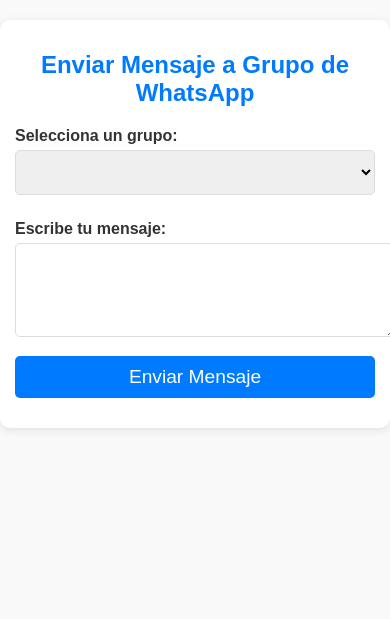
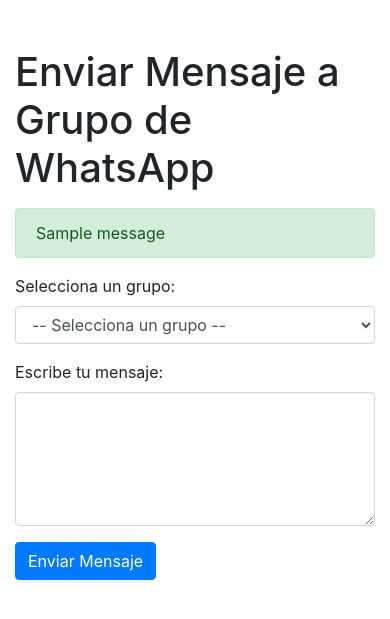
Before and after one commit to diegogarcia6/mention-all-whatsapp, a Flask app: page / in a window 390 px wide. Shown: the top 619 px of the page. Run offline with Flask 3, Linux system fonts and the light colour scheme; one stand-in notice (Sample message) is shown; a database or web service that is not in the repository returns one stand-in record (values such as "Sample title"); data that the repository does not hold is empty; some libraries are stand-ins or nearby versions.

Commit message:
responsive2

```diff
--- a/templates/index.html
+++ b/templates/index.html
@@ -2,26 +2,39 @@
 <html lang="es">
 <head>
     <meta charset="UTF-8">
-    <meta name="viewport" content="width=device-width, initial-scale=1.0">
-    <title>Enviar Mensaje a Grupo</title>
-    <link rel="stylesheet" href="styles.css">
+    <title>Enviar Mensaje a Grupo de WhatsApp</title>
+    <!-- Usamos Bootstrap CDN para estilos rápidos -->
+    <link rel="stylesheet" href="https://stackpath.bootstrapcdn.com/bootstrap/4.5.0/css/bootstrap.min.css">
 </head>
 <body>
+<div class="container mt-5">
+    <h1>Enviar Mensaje a Grupo de WhatsApp</h1>
 
-    <div class="container">
-        <h1>Enviar Mensaje a Grupo de WhatsApp</h1>
-        <form action="/enviar" method="POST">
+    <!-- Mensajes de feedback -->
+    {% with messages = get_flashed_messages(with_categories=true) %}
+      {% if messages %}
+        {% for category, message in messages %}
+          <div class="alert alert-{{ category }} mt-3">{{ message }}</div>
+        {% endfor %}
+      {% endif %}
+    {% endwith %}
+
+    <form method="post">
+        <div class="form-group">
             <label for="grupo">Selecciona un grupo:</label>
-            <select id="grupo" name="grupo" required>
-                <!-- Los grupos se agregarán aquí mediante JavaScript -->
+            <select class="form-control" name="grupo" id="grupo" required>
+                <option value="">-- Selecciona un grupo --</option>
+                {% for grupo in grupos %}
+                    <option value="{{ grupo.id }}">{{ grupo.name }}</option>
+                {% endfor %}
             </select>
-
+        </div>
+        <div class="form-group">
             <label for="mensaje">Escribe tu mensaje:</label>
-            <textarea id="mensaje" name="mensaje" rows="4" required></textarea>
-
-            <button type="submit">Enviar Mensaje</button>
-        </form>
-    </div>
-
+            <textarea class="form-control" name="mensaje" id="mensaje" rows="5" required></textarea>
+        </div>
+        <button type="submit" class="btn btn-primary">Enviar Mensaje</button>
+    </form>
+</div>
 </body>
 </html>
--- a/styles.css
+++ b/templates/styles.css
@@ -49,7 +49,7 @@ button:hover {
     background-color: #0056b3;
 }
 
-/* Diseño responsivo para móviles */
+/* Diseño responsivo para dispositivos móviles */
 @media screen and (max-width: 768px) {
     h1 {
         font-size: 1.5em;
@@ -62,4 +62,14 @@ button:hover {
     select, textarea, button {
         font-size: 1.2em;
     }
+
+    /* Mejorar la visualización de los campos */
+    select, textarea {
+        padding: 12px;
+        font-size: 1em;
+    }
+
+    button {
+        font-size: 1.3em;
+    }
 }
```
